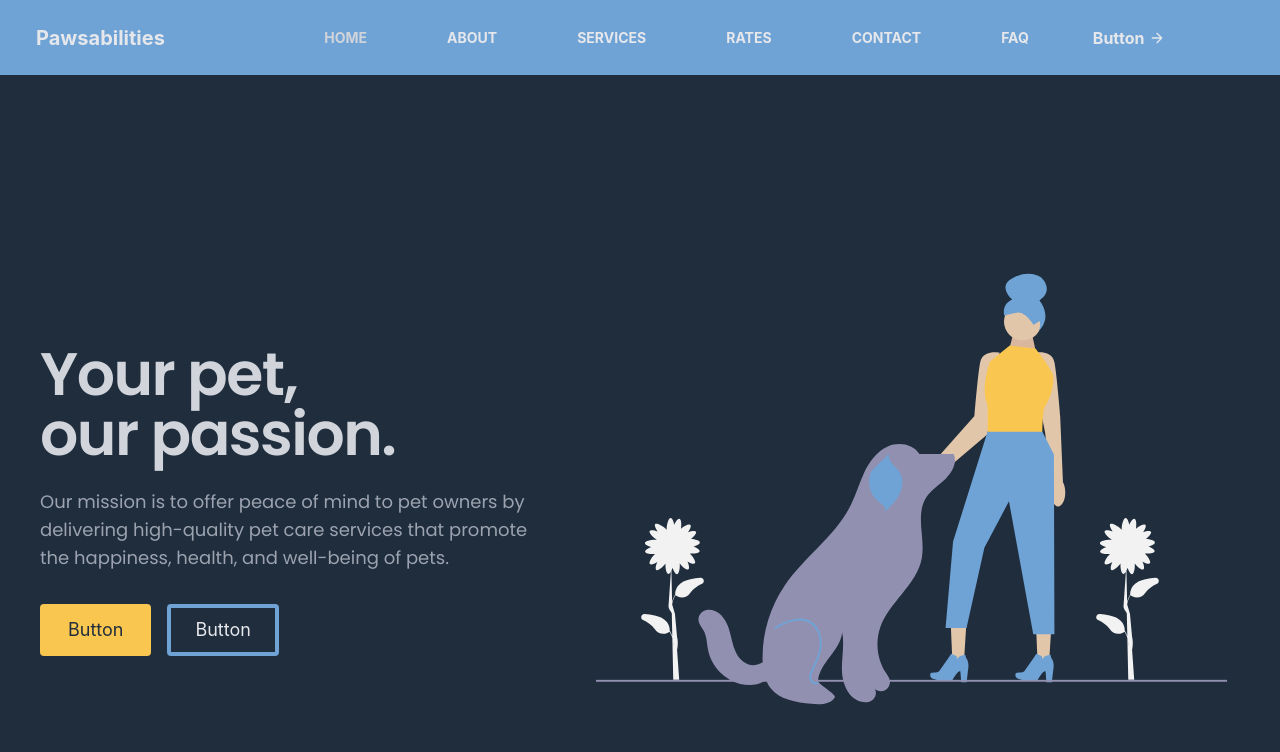
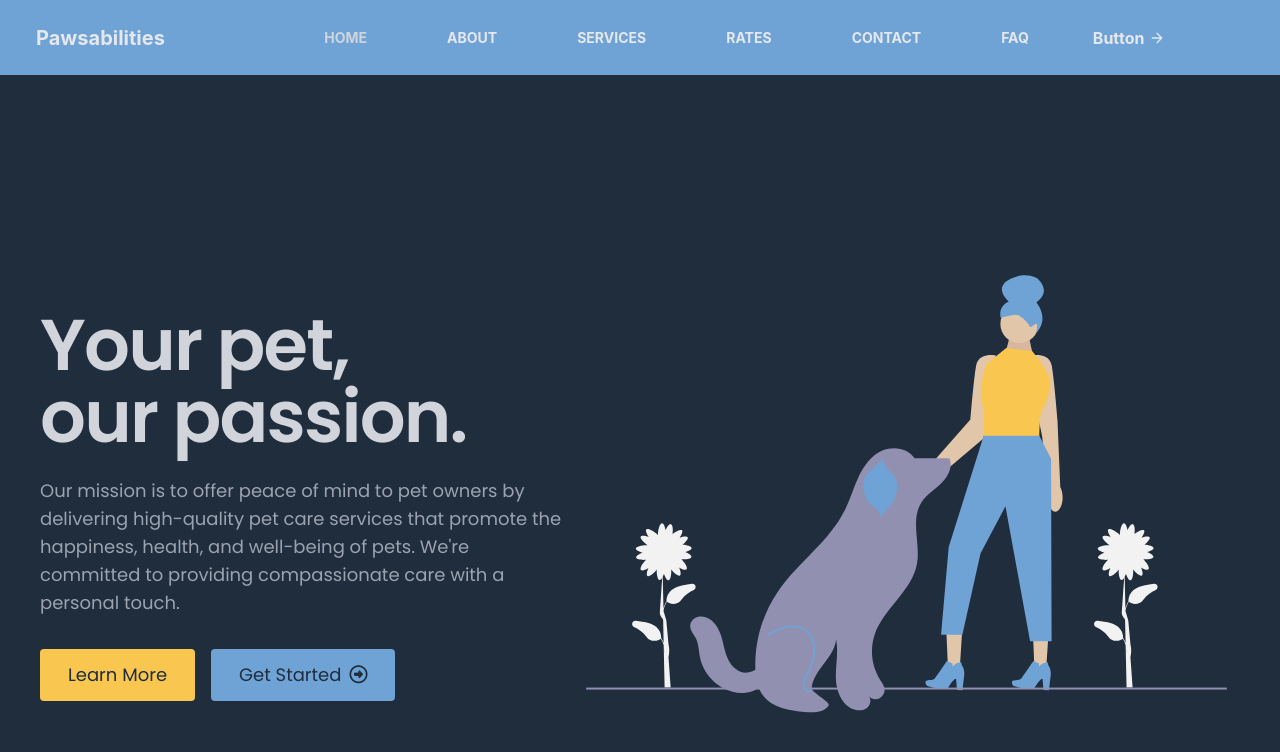
Before and after one commit to LICHPUNK/pawsabilities, a React (Vite) app: page / in a window 1280 px wide. Shown: the top 752 px of the page. Built offline with nearby package versions, Linux system fonts and the light colour scheme.

Commit message:
HomePage responsiveness refinements

```diff
--- a/src/pages/HomePage.jsx
+++ b/src/pages/HomePage.jsx
@@ -5,14 +5,17 @@ const HomePage = () => {
   return (
     <section className="text-gray-600 body-font">
       <div className="container mx-auto flex px-10 py-24 md:flex-row flex-col items-center">
-        <div className="lg:flex-grow md:w-4/5 xs:pr-52 md:pr-10 flex flex-col md:items-start md:text-left mb-16 md:mb-0 items-center text-center">
-          <h1 className="font-poppins lg:text-6xl text-4xl mb-6 font-bold text-gray-300 tracking-tight">Your pet,
+        <div className="lg:flex-grow md:w-4/5 xs:pr-52 md:pr-30 flex flex-col md:items-start md:text-left mb-16 md:mb-0 items-center text-center">
+          <h1 className="font-poppins xl:text-7xl lg:text-6xl md:text-5xl text-4xl mb-6 font-bold text-gray-300 tracking-tight">Your pet,
             <br className="hidden lg:inline-block" /> our passion.
           </h1>
-          <p className="mb-8 leading-relaxed font-poppins lg:text-lg text-md text-gray-400">Our mission is to offer peace of mind to pet owners by delivering high-quality pet care services that promote the happiness, health, and well-being of pets.</p>
+          <p className="mb-8 leading-relaxed font-poppins lg:text-lg md:text-md text-sm text-gray-400">Our mission is to offer peace of mind to pet owners by delivering high-quality pet care services that promote the happiness, health, and well-being of pets. We're committed to providing compassionate care with a personal touch.</p>
           <div className="flex justify-center">
-            <button className="inline-flex text-[#1F2D3D] bg-[#F9C74F] border-4 border-transparent py-2 px-6 focus:outline-none hover:text-gray-200 hover:border-[#F9C74F]  rounded text-lg">Button</button>
-            <button className="ml-4 inline-flex text-gray-200 border-4 border-[#6FA3D6] py-2 px-6 focus:outline-none hover:bg-[#6FA3D6] hover:text-[#1F2D3D] rounded text-lg">Button</button>
+            <button className="inline-flex text-[#1F2D3D] bg-[#F9C74F] font-poppins border-4 border-transparent py-2 px-6 focus:outline-none hover:text-gray-200 hover:border-[#F9C74F]  rounded text-lg">Learn More</button>
+            <button className="ml-4 flex items-center text-[#1F2D3D] font-poppins border-4 border-[#6FA3D6] py-2 px-6 focus:outline-none bg-[#6FA3D6] hover:text-gray-200 rounded text-lg">
+              <span className="mr-2">Get Started</span>
+              <i className='fa-regular fa-circle-right'></i>
+            </button>
           </div>
         </div>
         <div className="lg:max-w-2xl md:w-full w-5/6">
```
